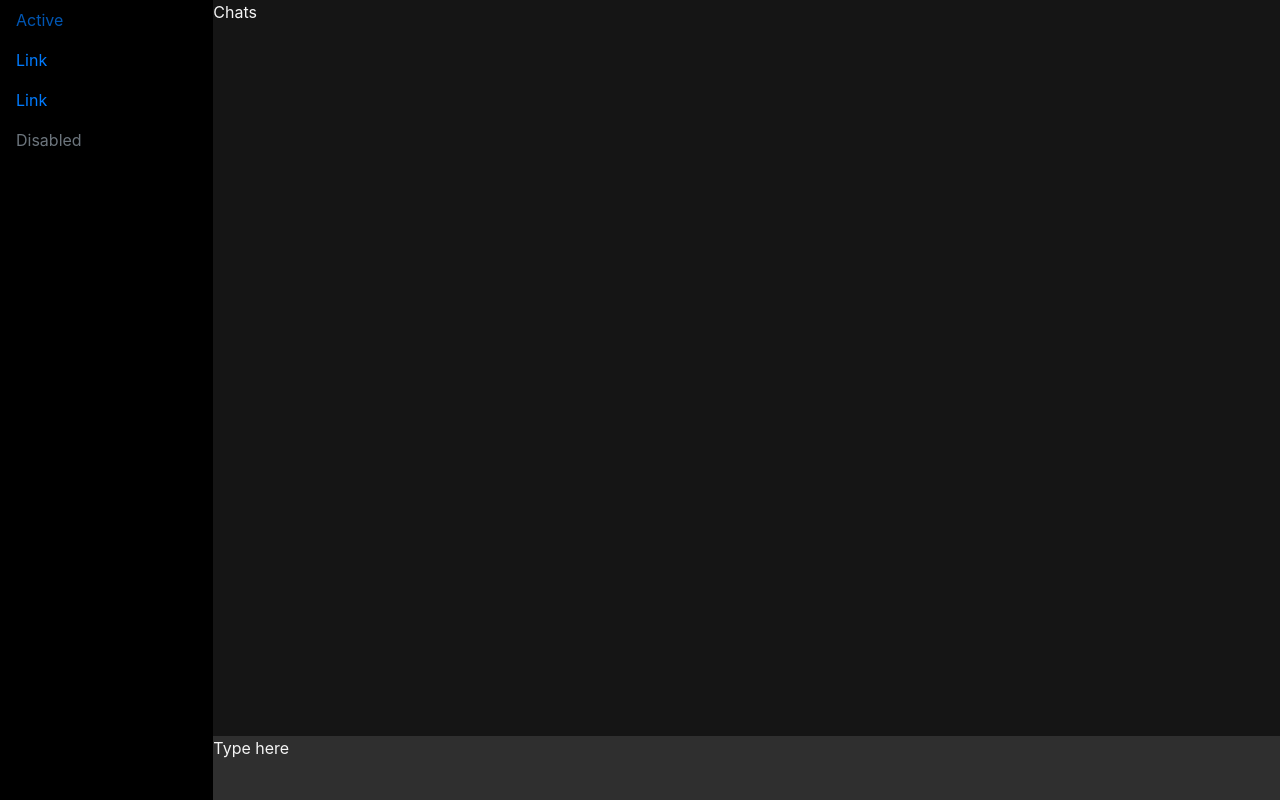
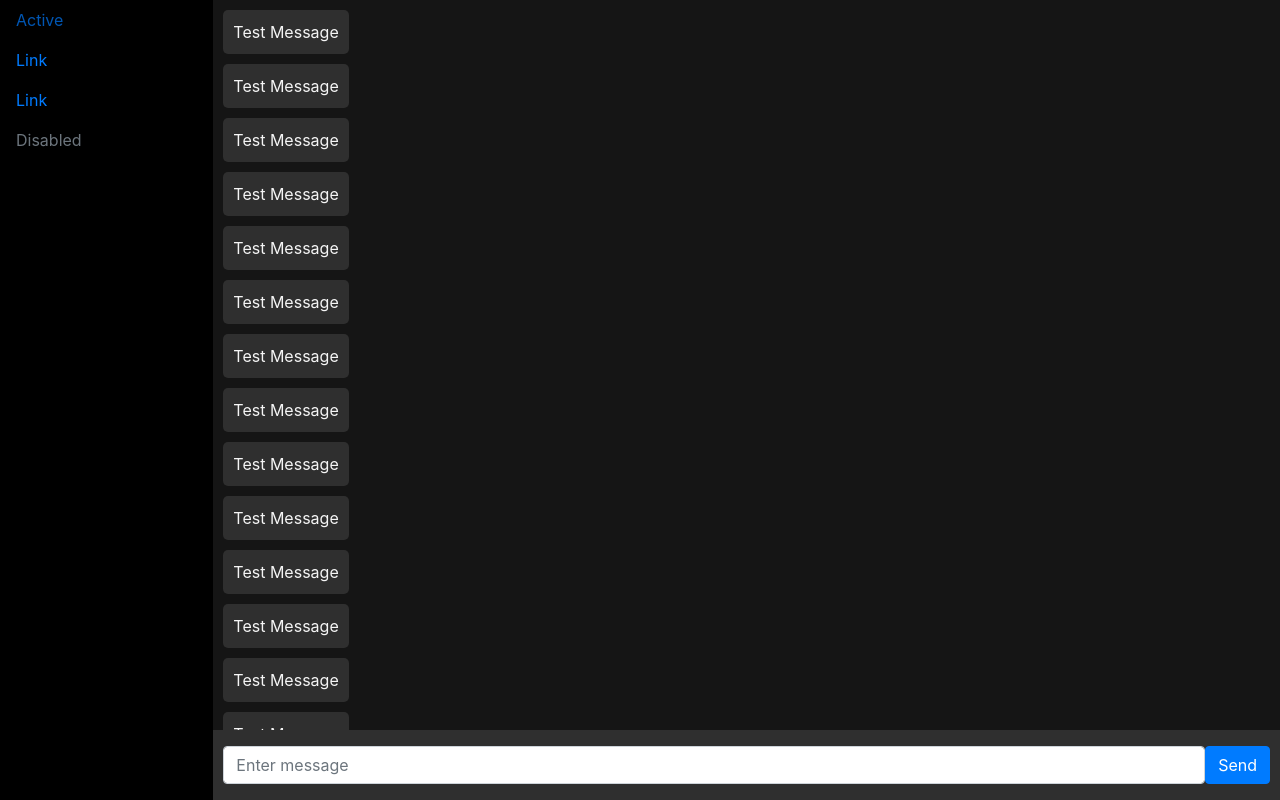
Before and after one commit to 287mdsahil/dingding, a React (Create React App) app in the folder client/: page / in a window 1280 px wide. Built offline with nearby package versions, Linux system fonts and the light colour scheme.

Commit message:
Completed chatbox UI

```diff
--- a/client/package.json
+++ b/client/package.json
@@ -6,8 +6,11 @@
     "@testing-library/jest-dom": "^5.11.5",
     "@testing-library/react": "^11.1.0",
     "@testing-library/user-event": "^12.1.10",
+    "bootstrap": "^4.5.3",
     "react": "^17.0.1",
+    "react-bootstrap": "^1.4.0",
     "react-dom": "^17.0.1",
+    "react-icons": "^3.11.0",
     "react-scripts": "4.0.0",
     "web-vitals": "^0.2.4"
   },
--- a/client/src/App.js
+++ b/client/src/App.js
@@ -3,6 +3,8 @@ import Col from 'react-bootstrap/Col';
 import Row from 'react-bootstrap/Row';
 import './App.css';
 import Sidepanel from './components/SidePanel';
+import ChatWindow from './components/ChatWindow';
+import MessageBox from './components/MessageBox';
 
 function App() {
     return (
@@ -16,20 +18,21 @@ function App() {
                         <Sidepanel />
                     </Col>
                     <Col style={{
-                        height: "100vh",
+                        height: "calc(100vh - 70px)",
                         background: "var(--background-secondary)",
                         display: 'flex',
-                        flexDirection: 'column'
+                        flexDirection: 'column',
+    					scrollbarColor: 'var(--background) transparent',
                     }}>
                         <Row style={{
                             height: "100%",
                             order: 1
-                        }}>Chats</Row>
+                        }}><ChatWindow /></Row>
                         <Row style={{
-                            height: "70px",
+                            minHeight: "70px",
                             background: "var(--surface)",
-                            order:2
-                        }}>Type here</Row>
+                            order: 2
+                        }}><MessageBox /></Row>
                     </Col>
                 </Row>
             </Container>
--- /dev/null
+++ b/client/src/components/ChatWindow.js
@@ -0,0 +1,54 @@
+function Message() {
+	return (
+		<div style={{
+			display:'flex',
+			flexDirection: 'row',
+			marginBottom: 0,
+			marginTop: 10,
+			width: '100%',
+		}}>
+			<span style={{
+				padding: 10,
+				margin: '0 10px',
+				background: 'var(--surface)',
+				borderRadius: 5
+			}}>Test Message</span>
+		</div>
+	);
+}
+
+function ChatWindow() {
+	return (
+		<div style={{
+			display: 'flex',
+			flexDirection: 'column',
+			width:'100%',
+			height: '100%',
+            flexGrow: 2,
+            overflowY: 'auto',
+		}}>
+			<Message />
+			<Message />
+			<Message />
+			<Message />
+			<Message />
+			<Message />
+			<Message />
+			<Message />
+			<Message />
+			<Message />
+			<Message />
+			<Message />
+			<Message />
+			<Message />
+			<Message />
+			<Message />
+			<Message />
+			<Message />
+			<Message />
+			<Message />
+			<Message />
+		</div>
+	);
+}
+export default ChatWindow;
--- /dev/null
+++ b/client/src/components/MessageBox.js
@@ -0,0 +1,26 @@
+import Button from 'react-bootstrap/Button';
+import Form from 'react-bootstrap/Form';
+
+
+
+function MessageBox() {
+	return (<Form style={{
+		display: 'flex',
+		flexDirection: 'row',
+		padding: 10,
+		width:'100%'
+	}}>
+		<Form.Control type="text"
+		placeholder="Enter message"
+		style={{
+			margin: 'auto'
+		}}
+		/>
+		<Button variant="primary" style={{
+			margin: 'auto'
+		}}>
+		Send
+  		</Button>
+	</Form>);
+}
+export default MessageBox;
```
Also changed, not shown: 2 other files (tests, documents, lock files or other folders).
